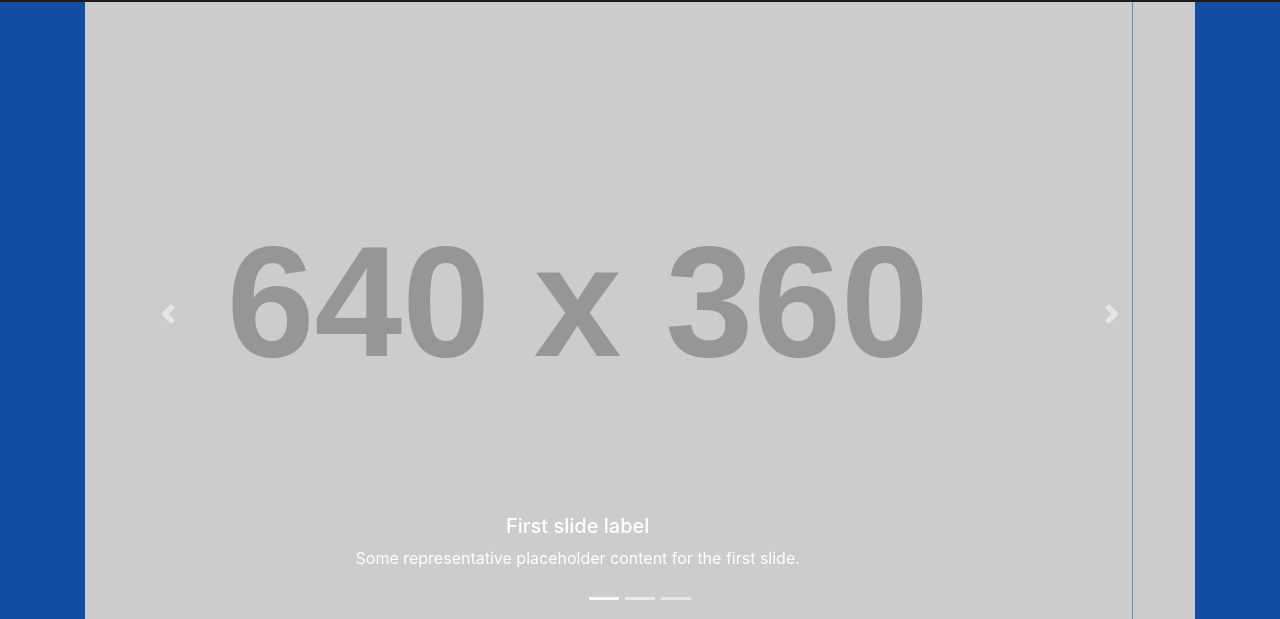
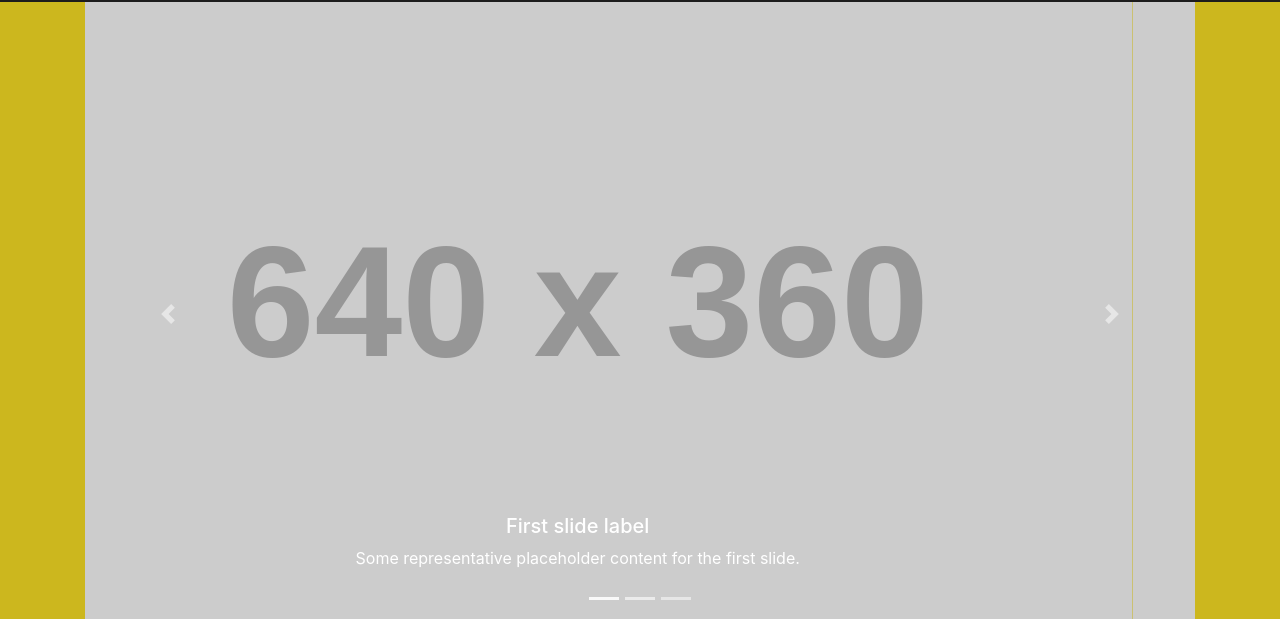
Before and after one commit to digibite/palmIronDoor, a plain HTML site: page index.html in a window 1280 px wide. Shown: the part 39-658 px from the top of the page. Drawn offline with nearby package versions, Linux system fonts and the light colour scheme; placeholder pictures from the web are drawn by us.

Commit message:
changing background color to gold

```diff
--- a/index.html
+++ b/index.html
@@ -14,7 +14,7 @@
     <title>Carlos H. Doors and Gates</title>
 </head>
 
-<body style="background-color: #114ea3;">
+<body style="background-color: #ccb71e;">
     <!-- Topp Bar - Place Company Contact info -->
     <section id="topbar" class="d-flex align-items-center">
         <div class="container d-flex justify-content-center justify-content-md-between">
```
